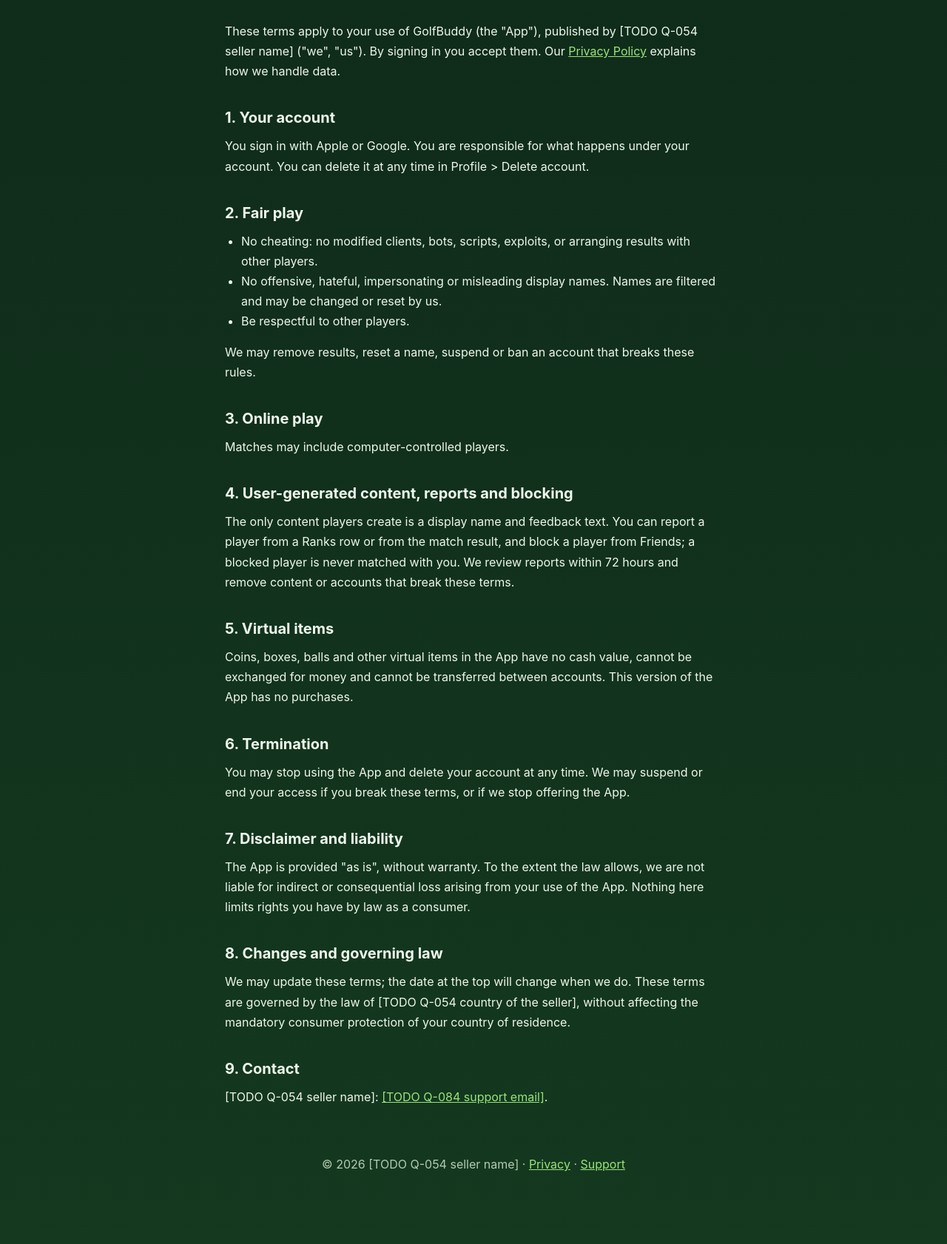
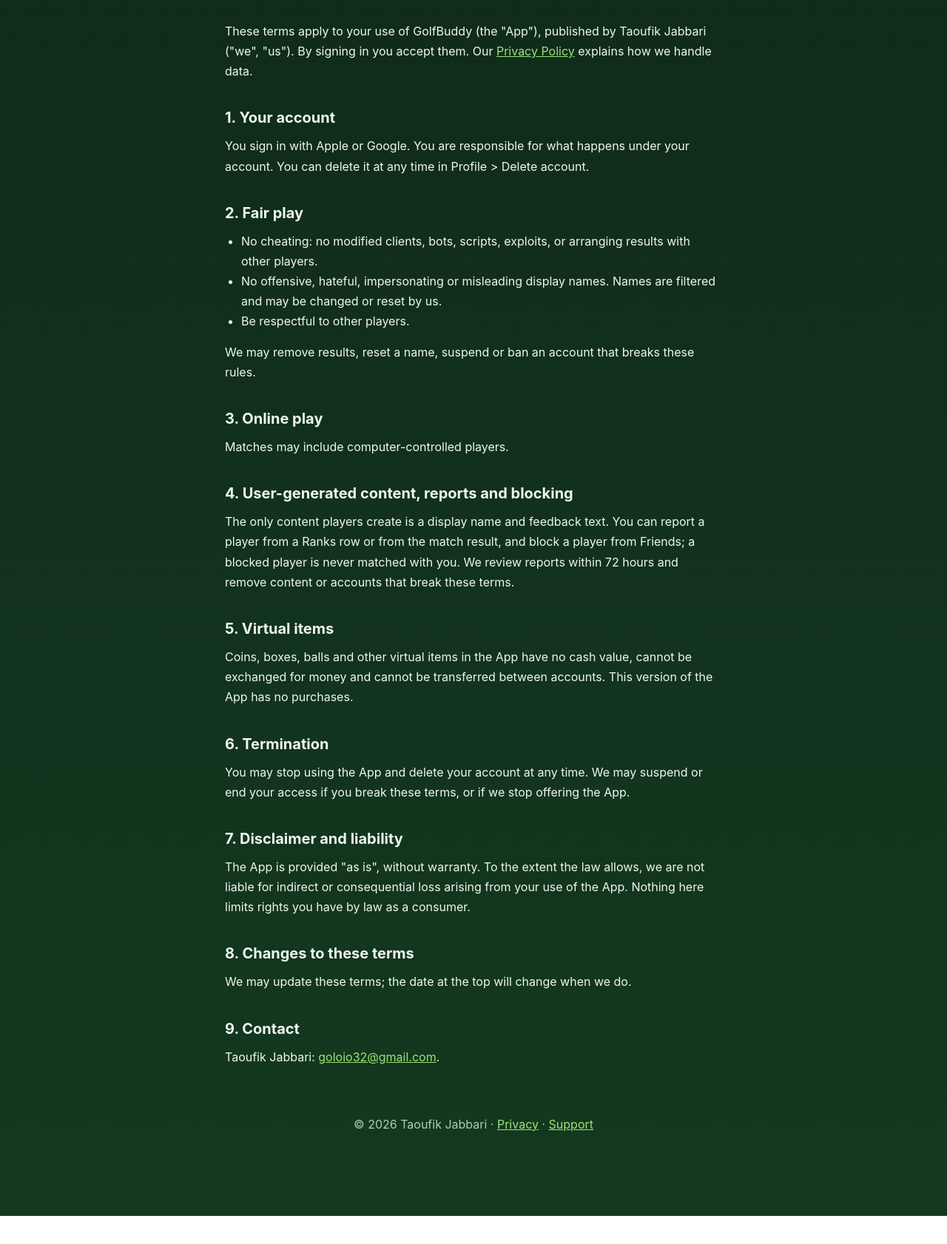
Before and after one commit to jtaoufik/legal-site, a website: page public/golfbuddy/terms.html in a window 1280 px wide. Shown: the part 180-1862 px from the top of the page at 74% size. After the commit the page ends 1824 px from the top, so only its background shows below. Drawn offline with Linux system fonts and the light colour scheme.

Commit message:
GolfBuddy legal pages: finalize entity, support email, Resend, no governing-law clause (BUG-193)

```diff
--- a/public/golfbuddy/terms.html
+++ b/public/golfbuddy/terms.html
@@ -32,7 +32,7 @@
   <h1>Terms of Use</h1>
   <p class="updated">Last updated 2026-11-08</p>
 
-  <p>These terms apply to your use of GolfBuddy (the "App"), published by [TODO Q-054 seller name] ("we", "us"). By signing in you accept them. Our <a href="/golfbuddy/privacy">Privacy Policy</a> explains how we handle data.</p>
+  <p>These terms apply to your use of GolfBuddy (the "App"), published by Taoufik Jabbari ("we", "us"). By signing in you accept them. Our <a href="/golfbuddy/privacy">Privacy Policy</a> explains how we handle data.</p>
 
   <h2>1. Your account</h2>
   <p>You sign in with Apple or Google. You are responsible for what happens under your account. You can delete it at any time in Profile &gt; Delete account.</p>
@@ -60,13 +60,13 @@
   <h2>7. Disclaimer and liability</h2>
   <p>The App is provided "as is", without warranty. To the extent the law allows, we are not liable for indirect or consequential loss arising from your use of the App. Nothing here limits rights you have by law as a consumer.</p>
 
-  <h2>8. Changes and governing law</h2>
-  <p>We may update these terms; the date at the top will change when we do. These terms are governed by the law of [TODO Q-054 country of the seller], without affecting the mandatory consumer protection of your country of residence.</p>
+  <h2>8. Changes to these terms</h2>
+  <p>We may update these terms; the date at the top will change when we do.</p>
 
   <h2>9. Contact</h2>
-  <p>[TODO Q-054 seller name]: <a href="mailto:[TODO Q-084 support email]">[TODO Q-084 support email]</a>.</p>
+  <p>Taoufik Jabbari: <a href="mailto:goloio32@gmail.com">goloio32@gmail.com</a>.</p>
 
-  <footer><p>© 2026 [TODO Q-054 seller name] · <a href="/golfbuddy/privacy">Privacy</a> · <a href="/golfbuddy/support">Support</a></p></footer>
+  <footer><p>© 2026 Taoufik Jabbari · <a href="/golfbuddy/privacy">Privacy</a> · <a href="/golfbuddy/support">Support</a></p></footer>
 </div>
 </body>
 </html>
```
Also changed, not shown: public/golfbuddy/index.html (+1 -1 lines), public/golfbuddy/privacy.html (+4 -3 lines), public/golfbuddy/support.html (+3 -3 lines).
